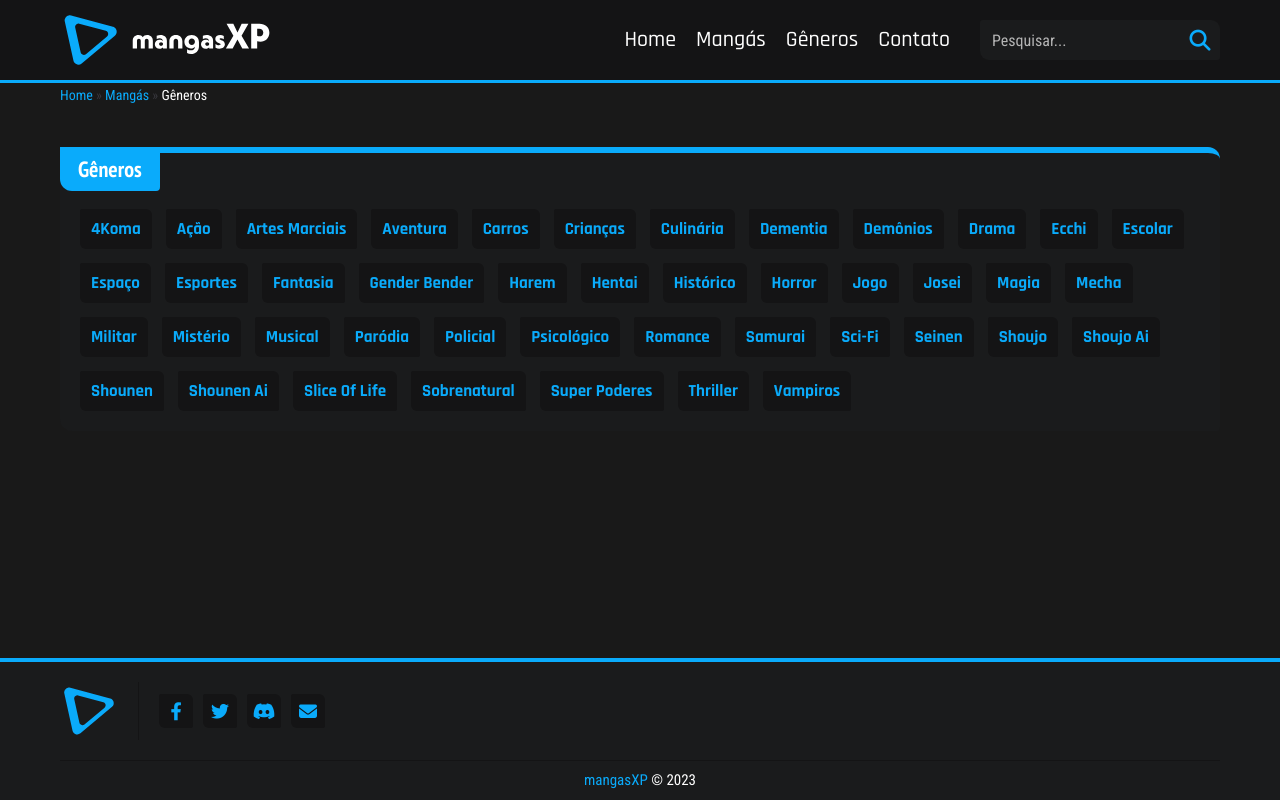
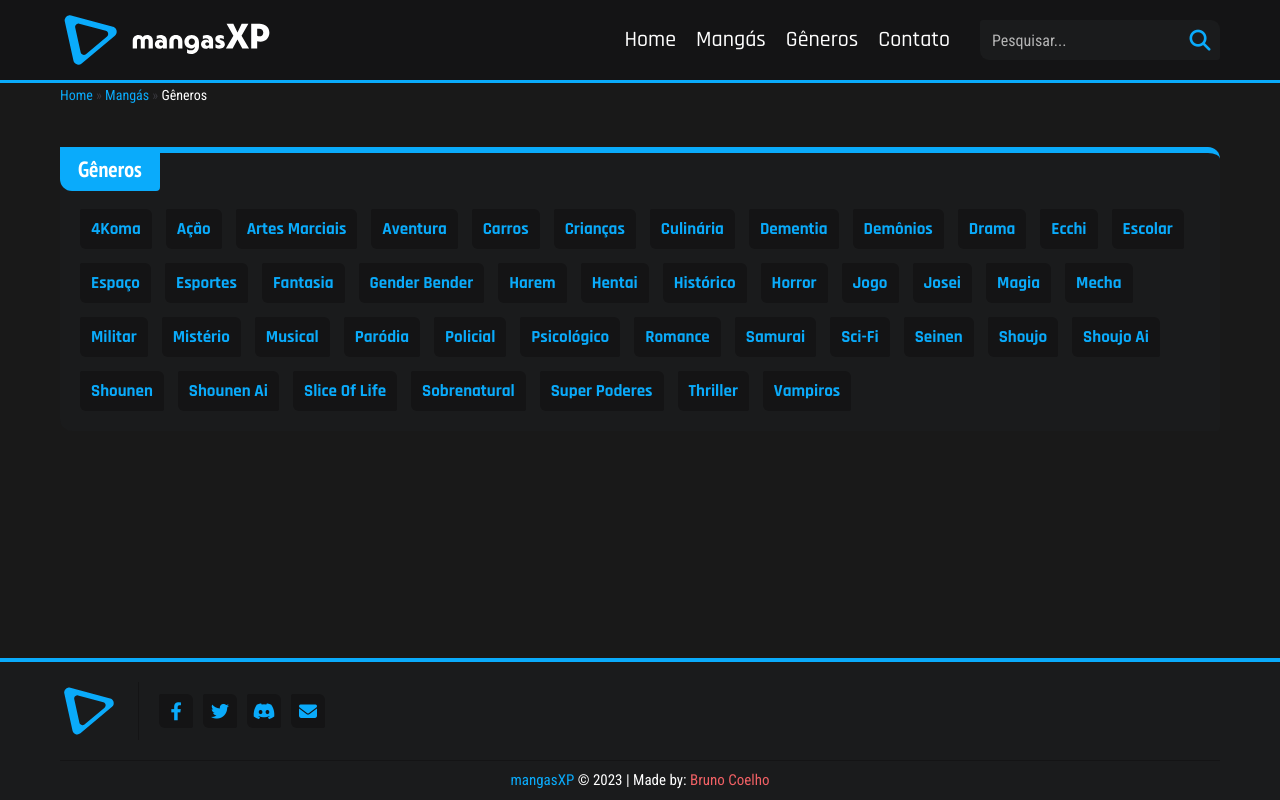
Before and after one commit to eubrunocoelho/mangasXP, a plain HTML site: page genres.html in a window 1280 px wide. Drawn offline with Linux system fonts and the light colour scheme.

Commit message:
created README.md and making final adjustments

```diff
--- a/assets/css/styles.css
+++ b/assets/css/styles.css
@@ -18,6 +18,7 @@
     --gray-tertiary-color: #c6c6c6;
     --green-color: #04d354;
     --orange-color: #ff8c2a;
+    --red-color: #f16165;
     --white-color: #fff;
 
     /* ===== BORDER RADIUS ===== */
@@ -83,6 +84,10 @@
     color: var(--orange-color) !important;
 }
 
+.text--red {
+    color: var(--red-color) !important;
+}
+
 .text--white {
     color: var(--white-color) !important;
 }
--- a/genres.html
+++ b/genres.html
@@ -253,7 +253,7 @@
                 </div>
             </div>
             <div class="footer__copy">
-                <p class="copy__text"><a href="./index.html" class="copy__link text--blue">mangasXP</a> © 2023</p>
+                <p class="copy__text"><a href="./index.html" class="copy__link text--blue">mangasXP</a> © 2023 | Made by: <a href="https://linktr.ee/eubrunocoelho" class="copy__link text--red">Bruno Coelho</p>
             </div>
         </div>
     </footer>
```
Also changed, not shown: contact.html (+1 -1 lines), index.html (+1 -1 lines), manga.html (+1 -1 lines), mangas.html (+1 -1 lines), search-results.html (+1 -1 lines), 1 other file.
